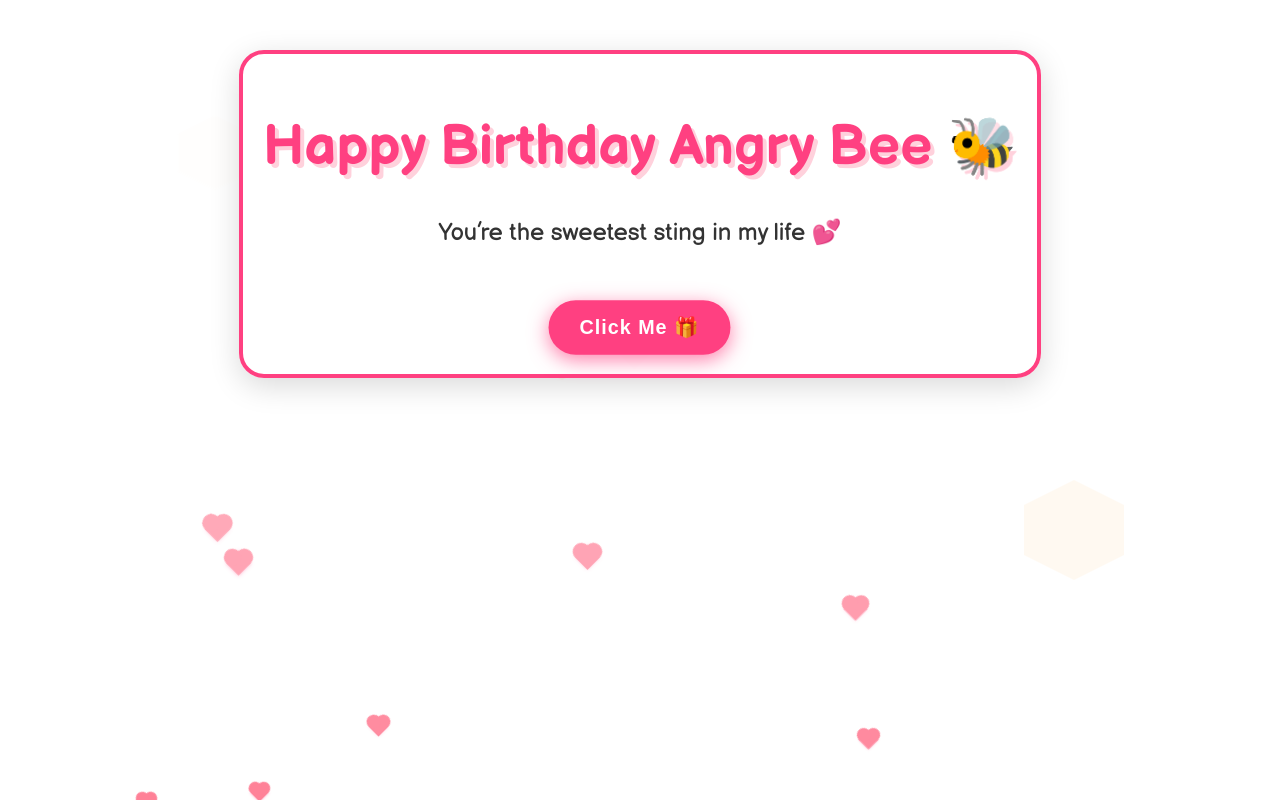
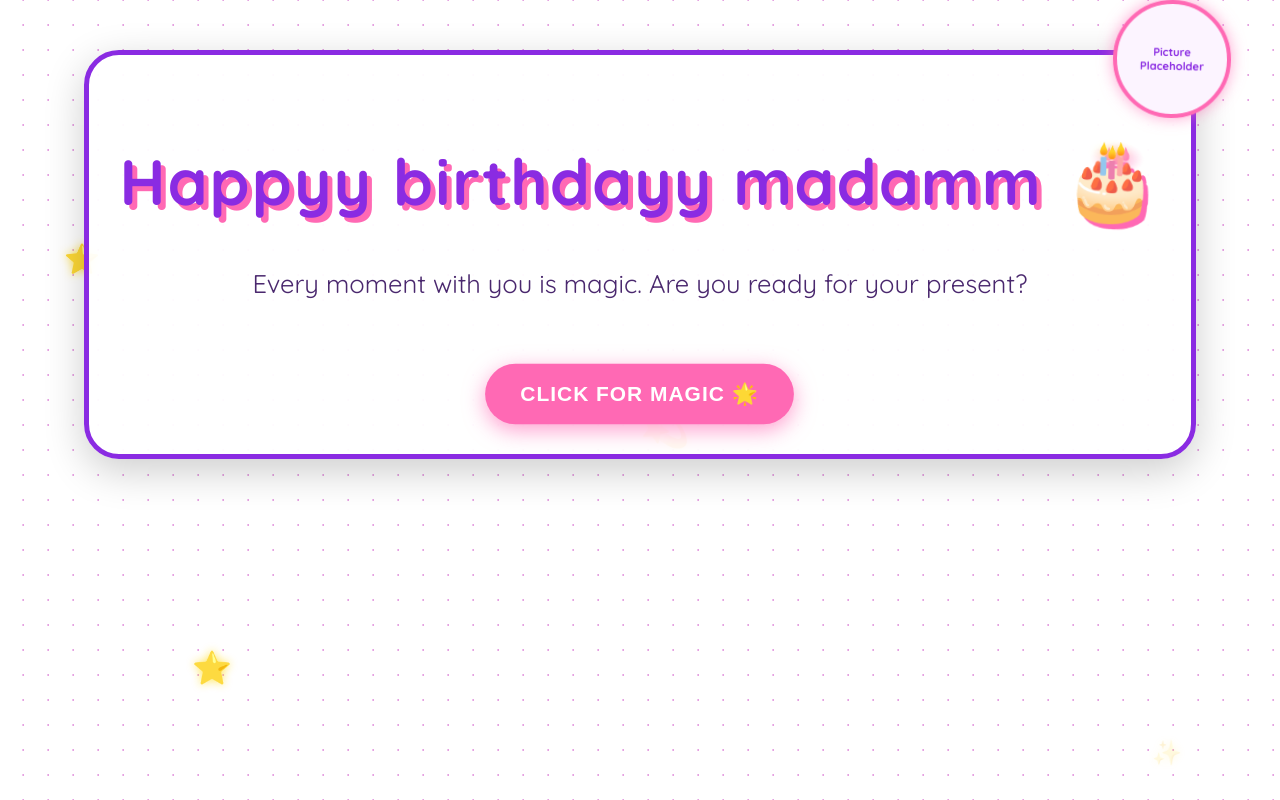
Before and after one commit to mushtaqmahin234-prog/angry-bee-birthday, a plain HTML site: page index.html in a window 1280 px wide. Drawn offline with Linux system fonts and the light colour scheme.

Commit message:
Update index.html

```diff
--- a/index.html
+++ b/index.html
@@ -3,16 +3,24 @@
 <head>
   <meta charset="UTF-8">
   <meta name="viewport" content="width=device-width, initial-scale=1.0">
-  <title>Happy Birthday Angry Bee 🐝</title>
+  <title>Happy Birthday My Love 💖</title>
   <style>
-    /* 1. New Google Font for a softer look */
-    @import url('https://fonts.googleapis.com/css2?family=Balsamiq+Sans:wght@400;700&display=swap');
+    /* New Elegant/Cute Font */
+    @import url('https://fonts.googleapis.com/css2?family=Quicksand:wght@400;700&display=swap');
 
-    /* Confetti Pattern Texture and Animated Background */
+    /* Variables for Easy Color Switching */
+    :root {
+        --primary-color: #8A2BE2; /* BlueViolet (deep lavender) */
+        --secondary-color: #FF69B4; /* Hot Pink */
+        --background-soft: #fcf4ff; /* Lightest Lavender */
+        --text-color: #4a286e; /* Dark Purple text */
+        --highlight-color: #FFD700; /* Gold */
+    }
+
     body {
       margin: 0;
       padding: 0;
-      font-family: 'Balsamiq Sans', cursive, sans-serif;
+      font-family: 'Quicksand', sans-serif;
       text-align: center;
       min-height: 100vh;
       display: flex;
@@ -21,126 +29,127 @@
       overflow-x: hidden;
       cursor: default;
 
-      /* Animated Gradient Background */
-      background: linear-gradient(135deg, #ffe6f0, #fff8dc);
+      /* Animated Gradient Background: Soft Rose Gold and Lavender */
+      background: linear-gradient(135deg, var(--background-soft), #f0e6ff);
       background-size: 400% 400%;
       animation: colorShift 15s ease infinite;
 
-      /* Subtle Confetti Texture Overlay */
-      background-image: radial-gradient(#ffc0cb 0.5px, transparent 0.5px),
-                        radial-gradient(#ffd700 0.5px, transparent 0.5px);
-      background-size: 20px 20px;
+      /* Confetti Texture Overlay */
+      background-image: radial-gradient(var(--secondary-color) 0.5px, transparent 0.5px),
+                        radial-gradient(var(--primary-color) 0.5px, transparent 0.5px);
+      background-size: 25px 25px;
     }
 
-    /* Honeycomb Decoration */
-    .honeycomb-container {
+    /* Floating Stars Decoration */
+    .star-container {
         position: fixed;
         width: 100%;
         height: 100%;
         top: 0;
         left: 0;
-        z-index: -2; /* Below everything */
+        z-index: -2;
         pointer-events: none;
         overflow: hidden;
     }
-    .honeycomb {
+    .star {
         position: absolute;
-        width: 100px;
-        height: 100px;
-        background-color: rgba(255, 223, 186, 0.2); /* Soft honey color */
-        clip-path: polygon(50% 0%, 100% 25%, 100% 75%, 50% 100%, 0% 75%, 0% 25%);
-        animation: fadeAndMove 15s infinite ease-in-out;
+        color: var(--highlight-color);
+        font-size: 2rem;
+        animation: starTwinkle 10s infinite ease-in-out;
+        text-shadow: 0 0 10px rgba(255, 215, 0, 0.7);
     }
-    .honeycomb:nth-child(2) { animation-delay: 5s; }
-    .honeycomb:nth-child(3) { animation-delay: 10s; }
+    .star:nth-child(2) { animation-delay: 3s; font-size: 1.5rem; }
+    .star:nth-child(3) { animation-delay: 6s; font-size: 2.5rem; }
+    .star:nth-child(4) { animation-delay: 9s; font-size: 1.8rem; }
 
 
     /* Main Content Styling */
     .content-container {
       margin-top: 50px;
-      padding: 20px;
+      padding: 30px;
       max-width: 90%;
       z-index: 10;
-      background: rgba(255, 255, 255, 0.98);
-      border-radius: 25px;
-      box-shadow: 0 8px 30px rgba(0, 0, 0, 0.15);
-      border: 4px solid #ff4081;
+      background: rgba(255, 255, 255, 0.95);
+      border-radius: 35px;
+      box-shadow: 0 12px 40px rgba(0, 0, 0, 0.2);
+      border: 5px solid var(--primary-color);
       transition: transform 0.3s ease;
-    }
-    .content-container:hover {
-        transform: scale(1.02);
+      position: relative; /* Needed for the floating frame */
     }
 
     h1 {
-      font-size: clamp(2rem, 8vw, 3.5rem);
-      color: #ff4081;
-      text-shadow: 4px 4px 0 #ffd1dc;
+      font-size: clamp(2.5rem, 9vw, 4rem);
+      color: var(--primary-color);
+      text-shadow: 5px 5px 0 var(--secondary-color);
+      letter-spacing: 2px;
     }
 
     /* Buzzing Bee Animation */
     .bee-buzz {
       display: inline-block;
       animation: buzz 0.2s infinite alternate;
+      font-size: 1.2em;
     }
 
     p {
-      font-size: clamp(1rem, 4vw, 1.5rem);
-      color: #333;
-      margin-top: 10px;
+      font-size: clamp(1.1rem, 4vw, 1.6rem);
+      color: var(--text-color);
+      margin-top: 15px;
     }
 
-    /* Floating Hearts Setup */
-    .hearts {
-      position: fixed;
-      width: 100%;
-      height: 100%;
-      top: 0;
-      left: 0;
-      overflow: hidden;
-      z-index: -1;
+    /* Floating Picture Frame (Placeholder) */
+    .floating-frame {
+        position: absolute;
+        top: -40px;
+        right: -40px;
+        width: 100px;
+        height: 100px;
+        border-radius: 50%;
+        background-color: var(--background-soft);
+        border: 4px solid var(--secondary-color);
+        box-shadow: 0 0 15px rgba(255, 105, 180, 0.6);
+        overflow: hidden;
+        animation: floatFrame 5s ease-in-out infinite alternate;
+        transition: transform 0.3s ease;
+        display: flex;
+        align-items: center;
+        justify-content: center;
+        font-size: 0.7rem;
+        color: var(--primary-color);
+        font-weight: bold;
+        padding: 5px;
     }
-    .heart {
-      position: absolute;
-      width: 25px;
-      height: 25px;
-      background: #ff7f96;
-      box-shadow: 0 0 5px rgba(255, 64, 129, 0.5);
-      transform: rotate(45deg);
-      animation: float 8s infinite ease-in;
+    .floating-frame img {
+        width: 100%;
+        height: 100%;
+        object-fit: cover;
     }
-    .heart::before,
-    .heart::after {
-      content: '';
-      position: absolute;
-      width: 25px;
-      height: 25px;
-      background: #ff7f96;
-      border-radius: 50%;
+    @media (max-width: 600px) {
+        .floating-frame { display: none; }
     }
-    .heart::before { top: -12.5px; left: 0; }
-    .heart::after { left: -12.5px; top: 0; }
 
     /* Button Styling with Pulse Animation */
     button {
-      margin-top: 30px;
-      padding: 15px 30px;
-      font-size: 1.2rem;
+      margin-top: 40px;
+      padding: 18px 35px;
+      font-size: 1.3rem;
       border: none;
-      border-radius: 30px;
-      background-color: #ff4081;
+      border-radius: 40px;
+      background-color: var(--secondary-color);
       color: white;
       cursor: pointer;
       transition: all 0.3s ease;
-      box-shadow: 0 5px 15px rgba(255, 64, 129, 0.4);
+      box-shadow: 0 6px 20px rgba(255, 105, 180, 0.6);
       font-weight: bold;
       letter-spacing: 1px;
-      animation: pulse 1.5s infinite; /* Added pulse animation */
+      animation: pulse 1.8s infinite;
+      text-transform: uppercase;
     }
     button:hover {
-      background-color: #e73370;
+      background-color: var(--primary-color);
       transform: scale(1.05);
-      box-shadow: 0 0 25px rgba(255, 64, 129, 0.8);
-      animation: none; /* Stop pulsing on hover */
+      box-shadow: 0 0 30px rgba(138, 43, 226, 0.8);
+      animation: none;
     }
 
     /* --- Message Box Styles --- */
@@ -150,61 +159,64 @@
         left: 0;
         width: 100%;
         height: 100%;
-        background: rgba(0, 0, 0, 0.7);
+        background: rgba(0, 0, 0, 0.8);
         display: none;
         justify-content: center;
         align-items: center;
         z-index: 100;
-        backdrop-filter: blur(8px);
+        backdrop-filter: blur(10px);
     }
 
     .message-content {
-        background: white;
-        padding: 30px;
-        border-radius: 25px;
+        background: var(--background-soft);
+        padding: 40px;
+        border-radius: 30px;
         max-width: 90%;
-        width: 450px;
-        box-shadow: 0 0 40px rgba(255, 64, 129, 0.8), 0 10px 30px rgba(0, 0, 0, 0.3);
-        transform: scale(0.8);
+        width: 500px;
+        box-shadow: 0 0 50px var(--secondary-color), 0 15px 40px rgba(0, 0, 0, 0.4);
+        transform: scale(0.7);
         opacity: 0;
-        transition: all 0.5s cubic-bezier(0.68, -0.55, 0.265, 1.55);
+        transition: all 0.6s cubic-bezier(0.68, -0.55, 0.265, 1.55);
+        text-align: left; /* Ensure the Bengali text is left-aligned and readable */
     }
 
     .message-box.visible .message-content {
         transform: scale(1);
         opacity: 1;
-        animation: wiggle 0.4s 1 ease-out;
+        animation: wiggle 0.5s 1 ease-out;
     }
 
     .message-content h2 {
-        color: #ff4081;
-        font-size: 2rem;
+        color: var(--primary-color);
+        font-size: 2.5rem;
         margin-top: 0;
-        border-bottom: 3px solid #ffd1dc;
+        border-bottom: 4px solid var(--secondary-color);
         padding-bottom: 15px;
+        text-align: center;
     }
 
     .message-content .message-text {
-        color: #555;
-        font-size: 1.2rem;
-        line-height: 1.7;
+        color: var(--text-color);
+        font-size: 1.1rem; /* Slightly smaller font for the long text */
+        line-height: 1.8;
         text-align: left;
+        white-space: pre-line; /* Essential for preserving line breaks */
     }
 
     .close-btn {
         display: block;
-        margin-top: 25px;
-        padding: 12px 25px;
-        background-color: #333;
+        margin-top: 30px;
+        padding: 15px 30px;
+        background-color: var(--text-color);
         color: white;
         border: none;
-        border-radius: 20px;
+        border-radius: 25px;
         cursor: pointer;
         transition: background-color 0.3s, transform 0.2s;
         font-weight: bold;
     }
     .close-btn:hover {
-        background-color: #ff4081;
+        background-color: var(--primary-color);
         transform: scale(1.05);
     }
 
@@ -213,8 +225,8 @@
         position: absolute;
         pointer-events: none;
         z-index: 99;
-        color: #ff4081;
-        font-size: 1.5rem;
+        color: var(--secondary-color);
+        font-size: 1.8rem;
         opacity: 0;
         transform: scale(0);
         transition: transform 0.3s ease-out, opacity 0.3s ease-out;
@@ -222,9 +234,14 @@
 
 
     /* Keyframe Animations */
-    @keyframes float {
-      0% { transform: translateY(100vh) scale(0.5) rotate(45deg); opacity: 1; }
-      100% { transform: translateY(-10vh) scale(1.2) rotate(45deg); opacity: 0; }
+    @keyframes starTwinkle {
+        0%, 100% { opacity: 0; transform: translateY(100vh); }
+        50% { opacity: 1; transform: translateY(-5vh); }
+    }
+
+    @keyframes floatFrame {
+        0% { transform: translateY(0) rotate(-1deg); }
+        100% { transform: translateY(-15px) rotate(1deg); }
     }
 
     @keyframes buzz {
@@ -240,56 +257,64 @@
 
     @keyframes wiggle {
         0%, 100% { transform: scale(1) rotate(0deg); }
-        25% { transform: scale(1.05) rotate(-1deg); }
-        75% { transform: scale(1.05) rotate(1deg); }
+        25% { transform: scale(1.02) rotate(-1deg); }
+        75% { transform: scale(1.02) rotate(1deg); }
     }
 
     @keyframes pulse {
-        0% { transform: scale(1); box-shadow: 0 5px 15px rgba(255, 64, 129, 0.4); }
-        50% { transform: scale(1.03); box-shadow: 0 5px 20px rgba(255, 64, 129, 0.7); }
-        100% { transform: scale(1); box-shadow: 0 5px 15px rgba(255, 64, 129, 0.4); }
-    }
-
-    @keyframes fadeAndMove {
-        0% { top: 0; left: 0; opacity: 0; transform: scale(0.5); }
-        50% { opacity: 0.3; transform: scale(1); }
-        100% { top: 100%; left: 100%; opacity: 0; transform: scale(0.5); }
+        0% { transform: scale(1); box-shadow: 0 6px 20px rgba(255, 105, 180, 0.6); }
+        50% { transform: scale(1.04); box-shadow: 0 6px 30px rgba(255, 105, 180, 0.9); }
+        100% { transform: scale(1); box-shadow: 0 6px 20px rgba(255, 105, 180, 0.6); }
     }
 
   </style>
 </head>
 <body>
 
-  <div class="honeycomb-container">
-    <div class="honeycomb" style="top: 10%; left: 5%; animation-duration: 20s;"></div>
-    <div class="honeycomb" style="top: 60%; left: 80%; animation-duration: 18s; animation-delay: 6s;"></div>
-    <div class="honeycomb" style="top: 35%; left: 40%; animation-duration: 22s; animation-delay: 12s;"></div>
+  <div class="star-container">
+    <!-- Star Emojis -->
+    <div class="star" style="top: 80%; left: 15%; animation-duration: 12s;">⭐</div>
+    <div class="star" style="top: 10%; left: 90%; animation-duration: 14s;">✨</div>
+    <div class="star" style="top: 50%; left: 50%; animation-duration: 10s;">💫</div>
+    <div class="star" style="top: 30%; left: 5%; animation-duration: 15s;">⭐</div>
   </div>
 
   <div class="content-container">
-    <h1>Happy Birthday Angry Bee <span class="bee-buzz">🐝</span></h1>
-    <p>You’re the sweetest sting in my life 💕</p>
-    <button id="revealButton">Click Me 🎁</button>
+    <!-- Floating Frame -->
+    <div class="floating-frame">
+        Picture Placeholder
+    </div>
+
+    <h1>Happyy birthdayy madamm <span class="bee-buzz">🎂</span></h1>
+    <p>Every moment with you is magic. Are you ready for your present?</p>
+    <button id="revealButton">CLICK FOR MAGIC 🌟</button>
   </div>
-
-  <div class="hearts" id="hearts"></div>
 
   <!-- The message modal structure -->
   <div class="message-box" id="messageBox">
     <div class="message-content">
-        <!-- Message content is placed here -->
-        <h2>A Message Just For You</h2>
+        <!-- The long Bengali message is placed here -->
+        <h2>My Dear Person</h2>
         <p class="message-text">
-            To my **One-and-Only Angry Bee** 💖,
+            accha asha korii ewwwsha mam ei web e thik thak moto ashte parsen. ekhn bajtese umm 12.30pm soo ami ajk chinta kore rakhsii iccha kore sharadin jhogra korbo jeno apni bhaben apnr birthday ami bhule gesi nd wish korbona. so i think eta one type of surprise hobe?
             <br><br>
-            Happy Birthday! Every single day with you is sweeter than the finest honey. You bring so much light, laughter, and a little bit of beautiful chaos into my life. Even when you're buzzing around being "angry," you're still the most adorable thing I know. Thank you for being my everything. I cherish all our moments and can't wait to make a million more.
+            first of all agei bole dei maf chai ekhn ami romanticism korar mood e nai so bhai ehn romantisism korbo na so mafff kore dien. ekhn kotha hocche rltn er pray 4 months hoe gese damn. 5 mash ageo ami kaleshi aurat meaning bujhtamna but bhaire ekhn bujhe gesi kaleshi aurat jinis ta kiiii. but tbh kalesh korte ashole kharap lagena amr mojai lageeeee . like apnr obstha emn " ei oye tmrei msg dilo ken hmm? tmr e doshhh shob dosh tmr." yes mam ami mene nicchii shob dosh e amrrr.
             <br><br>
-            You are my sun, my moon, and all my stars. ✨
-            <br>
-            Forever Yours,
-            Your King 👑
+            then hocche gie dhong kora ore bhaire bhai ki dhong je korte pare ei meye. ammu khabar bere dey nai ken? ami khabona...abr ammu dake nai khaite tai khabona. khaise maneeee ki j bolbo unareee. r ei eksec matro mane 1ta baje ekhn, tmi bolteso breakfast koronai ei mia thappor chino? rag dekhaya khawa dawa bondho koro ken hmm? accha eta nie kalesh pore koraa jabenneeee
+            <br><br>
+            accha shunen ami apnr pic story dibo na karon amr shobdi frnd harami deha jabe ki na ki kore fele orai janeee tai story dibona instayysorryyyy
+            <br><br>
+            r ehn aise " shonoo amder break neya uchit" ehhh aise break nibee uni .ekebare ami morar age porjonto tmre jalaboo hmm.. mara khao gieeee
+            <br><br>
+            accha jaihokk happpy birthday babbyyy ( jodio ami agei bolsi amr mote apni eto sweett,cute, r shundor je apnr existence upolokkhe protidin birthday palon kora uchitt..but tao wish korlam rki) thankiu madam exist korar jonnoo r amare arekta mommy deyar jonnooo. asha korii amra aroo onk onkk kalesh korte parbooo ekshatheee .r haeee amakee aroo beshi beshi shujog diben apnk jalanorrrr bujhsenn..mahin lovesss u alottttt ummmmmmaaaaaaaaaaah
+            <br><br>
+shunen ami ei page ba web whatever eta sent korbo wp e thik rat 11.50 e . apni ask korte paren je 11.50 e ken ....karon hoilo 12tar pore too apnk onekeii wish korbee for sureee ami nahole 11.50 ei korlam ki bolen?
+            <br><br>
+            r arekta bepr apni abr bhebe boishen na je ami ei web ba page nijer dokkhota die banaisi hur na ami eshb parinaaa. ami khali 2 hour dhore boshe script banaisi r chatgptr theika code banaye github theke 1 hour dhore boshe web banaisiii
+            <br><br>
+            ohhaeee lastly ami link sent kore wp theke ber hoe ghumaite chole jabo bujhsen? ekhn ktha hocche apni amk apnr snap dibenn deyaii lagbeeeeee diteii hobeee. r shunen mam sorryyy ami sharadin ajk jhograaa korboo taiii sorryyyyyyyy. r apni jodi mane 12tar age dinner na kore thaken tahole dinner kore niben thikase? rat jege thaikken na gotokal 5tay ghumaisen apniiii so rat jagbennaaa.. soo goodd nighttt mamm ( dupur 1.22 baje good night boltesi haire ) klk shokale ammu bashay thakle msg dien okay? byeeeeeeeee ummmmmmmmmmmmmmmmmaaaaaaaah
         </p>
-        <button class="close-btn" onclick="hideMessage()">Close and Celebrate!</button>
+        <button class="close-btn" onclick="hideMessage()">Close and Accept My Love!</button>
     </div>
   </div>
 
@@ -302,81 +327,50 @@
     revealButton.addEventListener('click', showMessage);
 
     function showMessage() {
-      // 1. Make the container visible immediately
       messageBox.style.display = 'flex';
-
-      // 2. Wait a small moment, then add the 'visible' class to trigger the CSS transition (bounce and wiggle)
       setTimeout(() => {
           messageBox.classList.add('visible');
       }, 10);
-
-      // Optional: Hide the main button after clicking
       revealButton.style.display = 'none';
     }
 
     function hideMessage() {
-      // 1. Trigger the CSS transition reversal
       messageBox.classList.remove('visible');
-
-      // 2. Wait for the transition to finish (0.5s + margin) before setting display: none
       setTimeout(() => {
           messageBox.style.display = 'none';
-      }, 500);
-
-      // 3. Show the button again if user closes the box, in case they want to read it again.
+      }, 600);
       revealButton.style.display = 'block';
     }
 
-    // --- Floating Hearts Logic ---
-    function createHeart() {
-      const heart = document.createElement("div");
-      heart.className = "heart";
-      // Ensure heart starts within 80vw to avoid overflow off-screen on some mobiles
-      heart.style.left = Math.random() * 80 + 10 + "vw";
-      heart.style.animationDuration = (5 + Math.random() * 5) + "s";
-      document.getElementById("hearts").appendChild(heart);
-      setTimeout(() => heart.remove(), 8000);
-    }
-
-    // Start the hearts immediately
-    setInterval(createHeart, 500);
-
     // --- Cursor Trail Logic (The "Super Fancy" part) ---
-    const trailElements = ['💖', '✨', '🍯']; // Cute emojis for the trail
+    const trailElements = ['💖', '✨', '⭐']; // Cute emojis for the trail
     let trailIndex = 0;
 
     body.addEventListener('mousemove', (e) => {
-        // Only create a trail element every 20ms to avoid too much clutter
-        if (Date.now() % 20 > 5) return;
+        if (Date.now() % 30 > 10) return;
 
         const trail = document.createElement('span');
         trail.className = 'cursor-trail';
         trail.innerHTML = trailElements[trailIndex];
 
-        // Cycle through the emojis
         trailIndex = (trailIndex + 1) % trailElements.length;
 
-        // Position the trail element slightly above the cursor
         trail.style.left = e.pageX + 'px';
-        trail.style.top = e.pageY - 10 + 'px';
+        trail.style.top = e.pageY - 15 + 'px';
 
         body.appendChild(trail);
 
-        // Animate the trail item to fade out and shrink
         setTimeout(() => {
             trail.style.opacity = '1';
             trail.style.transform = 'scale(1)';
         }, 10);
 
-        // Remove the trail element after its animation finishes
         setTimeout(() => {
+            // Bhul kore chole asha HTML tags gulo ekhane chilo, shegulo shoriye deya holo.
             trail.style.opacity = '0';
             trail.style.transform = 'scale(0.5)';
-        }, 200);
-
-        setTimeout(() => {
             trail.remove();
-        }, 500);
+        }, 500); // Remove faster for smoother trail
     });
 
   </script>
```
